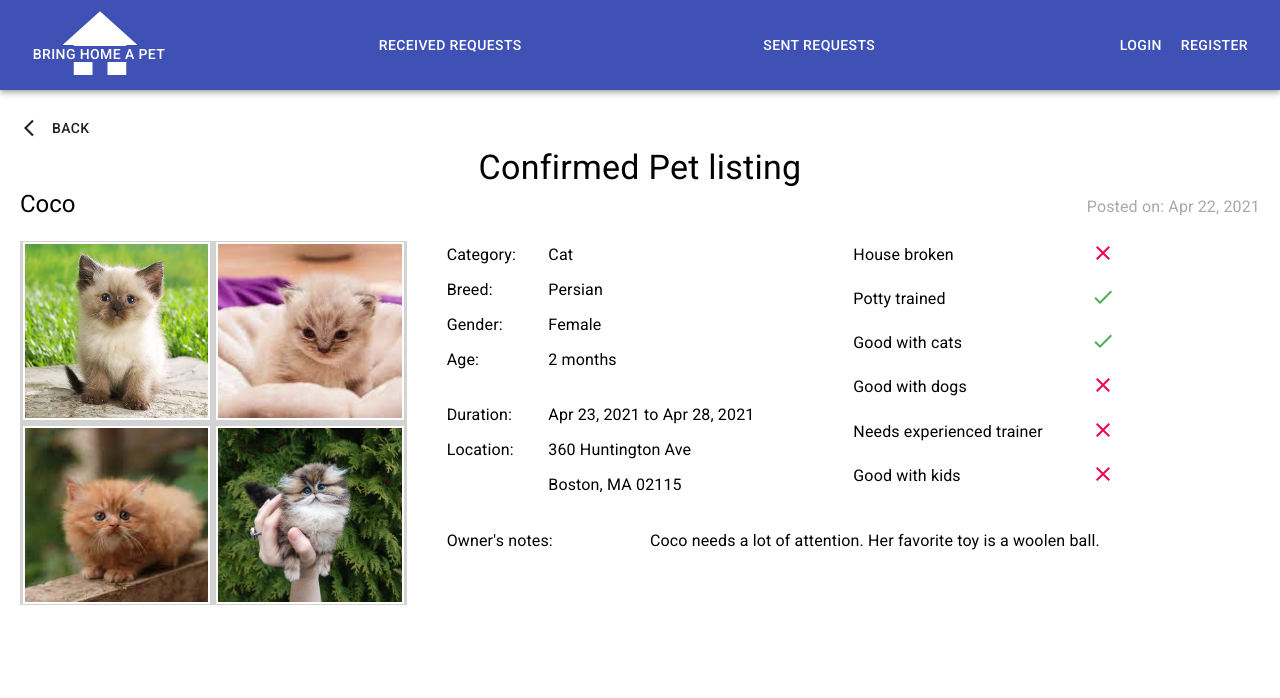
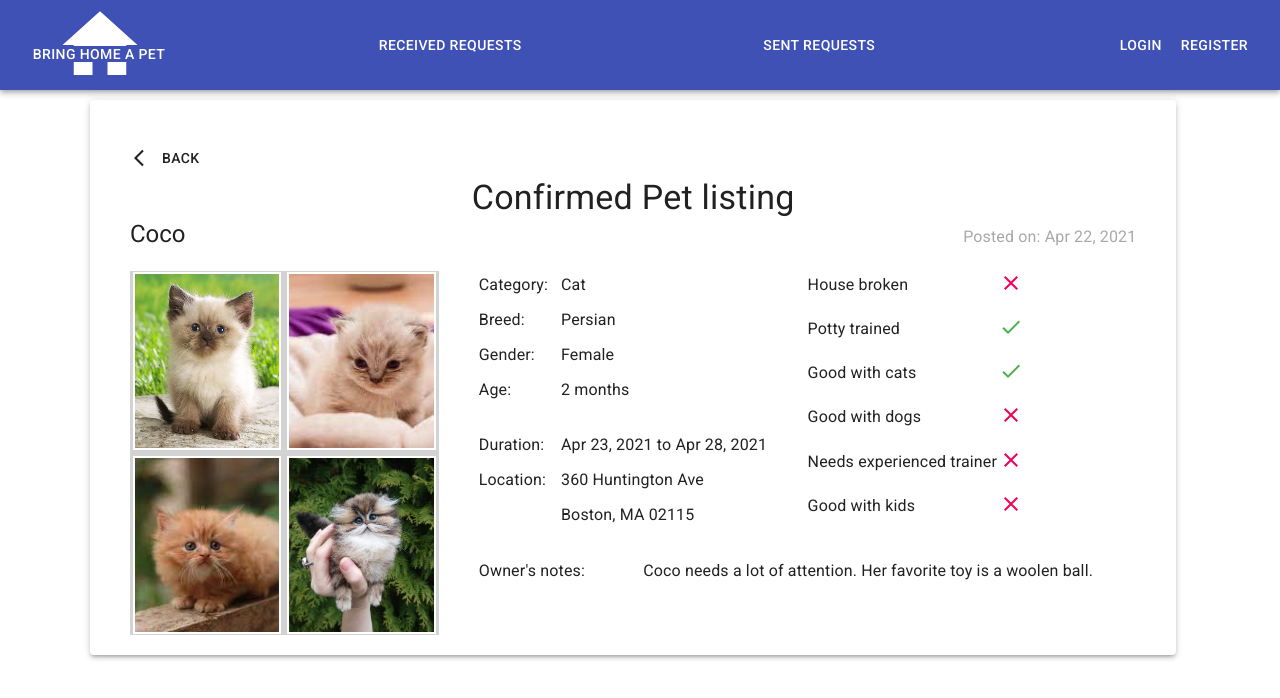
Before and after one commit to vasisht54/Pet-Foster-Frontend, a React (Create React App) app: page /ConfirmListing in a window 1280 px wide. Shown: the top 698 px of the page. Built offline with nearby package versions, Linux system fonts and the light colour scheme.

Commit message:
Added paper in the confirmed listing

```diff
--- a/src/App.js
+++ b/src/App.js
@@ -10,7 +10,6 @@ import PetSearchDetails from "./PetSearch/petSearchDetails";
 import ViewFosterRequestForMyPet from "./PetListing/ViewFosterRequestForMyPet";
 import FosterRequestTable from "./PetListing/FosterRequestTable";
 import MyFosterRequests from "./MyFosterRequests/MyFosterRequests";
-import CatListing from "./PetListing/CatListing";
 import ConfirmListing from "./PetListing/ConfirmListing";
 
 function App() {
@@ -50,9 +49,6 @@ function App() {
             <Route path="/FosterRequestTable">
               <FosterRequestTable />
             </Route>
-            <Route path="/CatListing">
-              <CatListing />
-            </Route>
             <Route path="/ConfirmListing">
               <ConfirmListing />
             </Route>
--- a/src/PetListing/ConfirmListing.js
+++ b/src/PetListing/ConfirmListing.js
@@ -5,6 +5,8 @@ import Header from "../components/Header";
 import { Button, Grid } from "@material-ui/core";
 import ArrowBackIosIcon from "@material-ui/icons/ArrowBackIos";
 import { makeStyles } from "@material-ui/core/styles";
+import Paper from "@material-ui/core/Paper";
+
 const drawerWidth = 300;
 const useStyles = makeStyles({
   root: {
@@ -63,6 +65,8 @@ const ConfirmListing = () => {
   // const pathname = window.location.pathname;
 
   return (
+    <div className={classes.root}>
+      <Paper className={classes.paper} elevation={3}>
         <div style={{ padding: "0 20px" }}>
           {/* {!pathname.includes("/create") && ( */}
           <div>
@@ -82,6 +86,8 @@ const ConfirmListing = () => {
           </Grid>
           <CatListing />
         </div>
+      </Paper>
+    </div>
   );
 };
 
--- a/src/PetListing/CreatePetListing.js
+++ b/src/PetListing/CreatePetListing.js
@@ -12,7 +12,7 @@ import PetInfo from "./PetInfo";
 import { SuccessNotification } from "../components/Notification";
 import Header from "../components/Header";
 import ArrowBackIosIcon from "@material-ui/icons/ArrowBackIos";
-import CatListing from "./CatListing";
+import { CatListing } from "./CatListing";
 import { Grid } from "@material-ui/core";
 
 const useStyles = makeStyles((theme) => ({
@@ -37,7 +37,7 @@ function getSteps() {
 
 const CreatePetListing = () => {
   const classes = useStyles();
-  const [activeStep, setActiveStep] = React.useState(1);
+  const [activeStep, setActiveStep] = React.useState(0);
   const [openNotification, setOpenNotification] = React.useState(false);
   const steps = getSteps();
   const history = useHistory();
```
Also changed, not shown: src/PetListing/CatListing.js (+14 -4 lines). Lines whose indentation alone changed are shown as unchanged.
